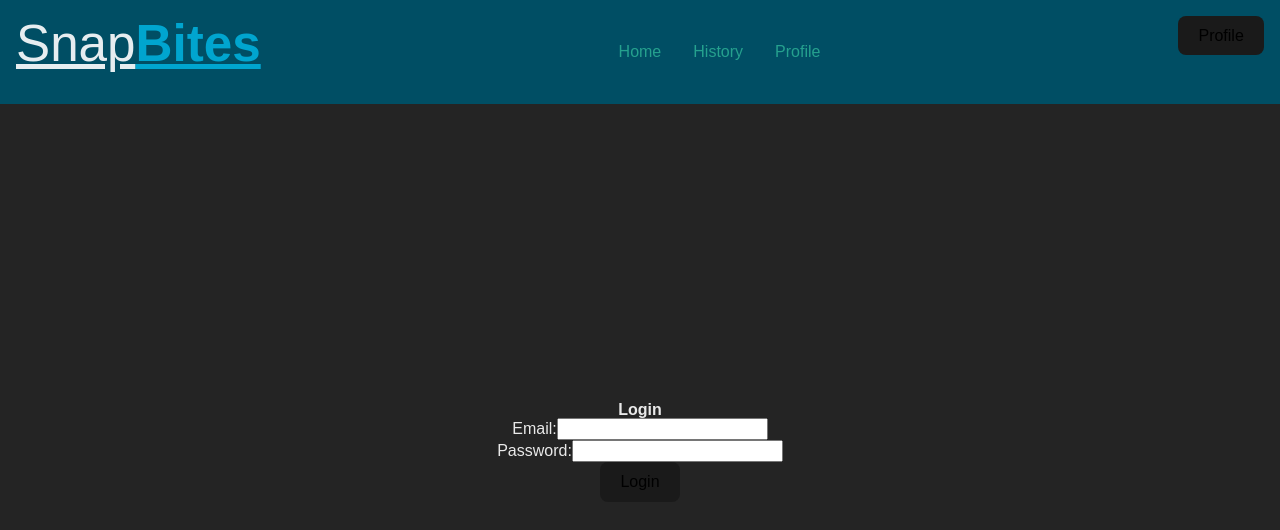
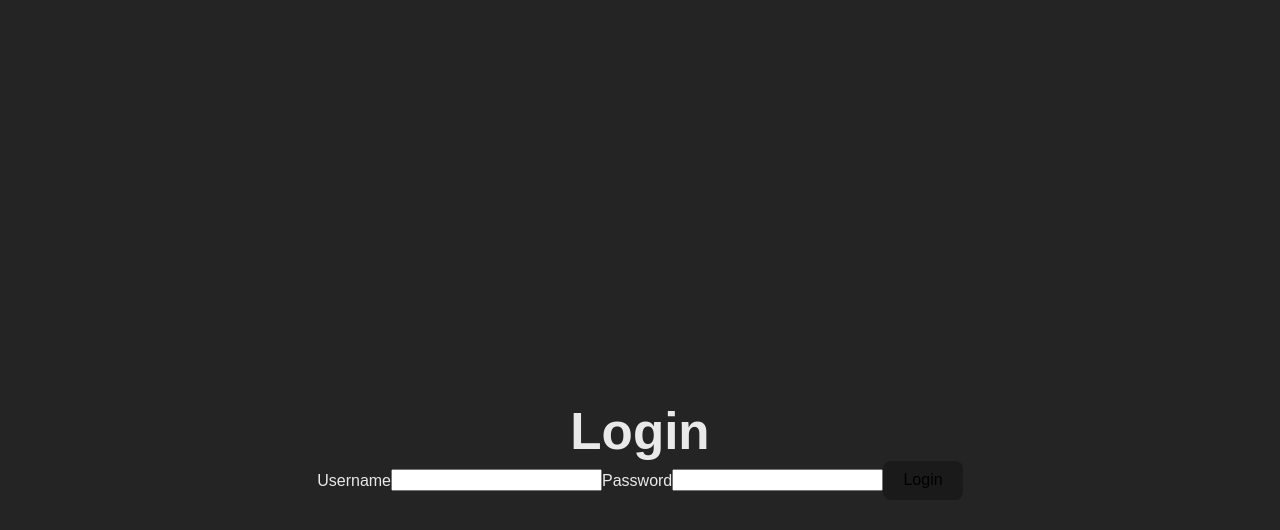
Before and after one commit to ArtOfTheNiles/SnapBites, a React (Vite) app in the folder client/: page /login in a window 1280 px wide. Shown: the top 530 px of the page. Built offline with nearby package versions, Linux system fonts and the light colour scheme.

Commit message:
Auth service scaffolds connected

```diff
--- a/client/src/api/auth/auth.ts
+++ b/client/src/api/auth/auth.ts
@@ -1,6 +1,6 @@
-import Profile from "../interfaces/profile.interface";
+import LoginData from "../interfaces/loginData.interface";
 
-export async function login(userInfo: Profile) {
+export async function login(userInfo: LoginData) {
   try {
     const response = await fetch('/auth/login', {
       method: 'POST',
--- /dev/null
+++ b/client/src/api/interfaces/loginData.interface.ts
@@ -0,0 +1,4 @@
+export default interface LoginData {
+  username: string;
+  password: string;
+}
--- a/client/src/pages/Login.tsx
+++ b/client/src/pages/Login.tsx
@@ -1,48 +1,55 @@
-import React, { useState } from 'react';
-import Header from '../components/Header';
+import { useState, FormEvent, ChangeEvent } from "react";
 
-const Login: React.FC = () => {
-  const [username, setUsername] = useState('');
-  const [password, setPassword] = useState('');
+import AuthService from '../authService';
+import { login } from "../api/auth/auth.ts";
 
-  const handleSubmit = (event: React.FormEvent) => {
-    event.preventDefault();
-    // Handle login logic here
-    console.log('Email:', username);
-    console.warn('Password:', password);
+const Login = () => {
+  const [loginData, setLoginData] = useState({
+    username: '',
+    password: ''
+  });
+
+  const handleChange = (e: ChangeEvent<HTMLInputElement | HTMLSelectElement>) => {
+    const { name, value } = e.target;
+    setLoginData({
+      ...loginData,
+      [name]: value
+    });
+  };
+
+  const handleSubmit = async (e: FormEvent) => {
+    e.preventDefault();
+    try {
+      const data = await login(loginData);
+      AuthService.login(data.token);
+    } catch (err) {
+      console.error('Failed to login', err);
+    }
   };
 
   return (
-    <>
-    <Header />
-    <div className="login-container">
-      <h2>Login</h2>
-      <form onSubmit={handleSubmit}>
-        <div>
-          <label htmlFor="email">Email:</label>
-          <input
-            type="email"
-            id="email"
-            value={username}
-            onChange={(e) => setUsername(e.target.value)}
-            required
-          />
-        </div>
-        <div>
-          <label htmlFor="password">Password:</label>
-          <input
-            type="password"
-            id="password"
-            value={password}
-            onChange={(e) => setPassword(e.target.value)}
-            required
-          />
-        </div>
-        <button type="submit">Login</button>
+    <div className='container'>
+      <form className='form' onSubmit={handleSubmit}>
+        <h1>Login</h1>
+        <label >Username</label>
+        <input
+          type='text'
+          name='username'
+          value={loginData.username || ''}
+          onChange={handleChange}
+        />
+      <label>Password</label>
+        <input
+          type='password'
+          name='password'
+          value={loginData.password || ''}
+          onChange={handleChange}
+        />
+        <button type='submit'>Login</button>
       </form>
     </div>
-    </>
-  );
+
+  )
 };
 
 export default Login;
```
Also changed, not shown: client/src/authService.ts (renamed from client/src/auth.ts).
